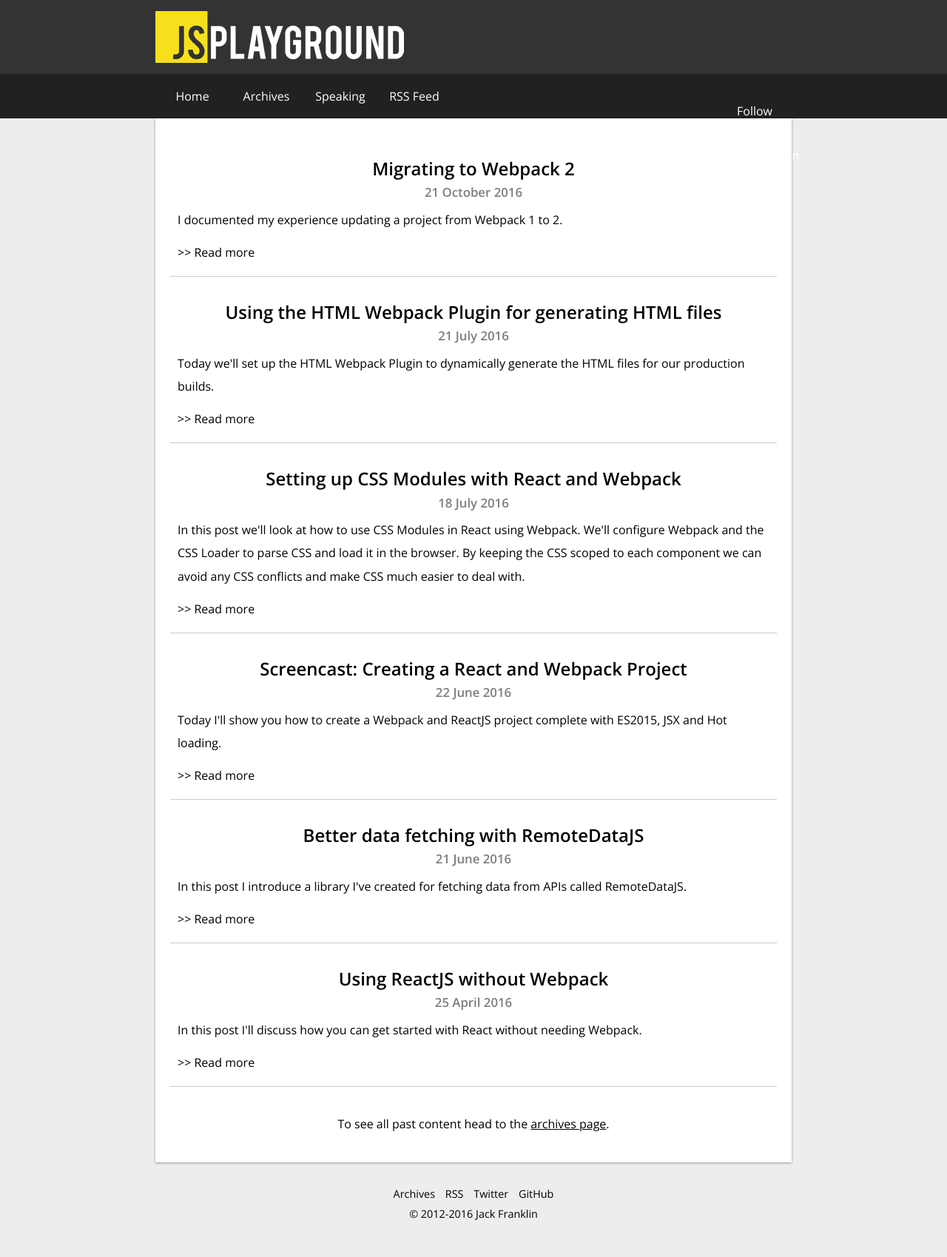
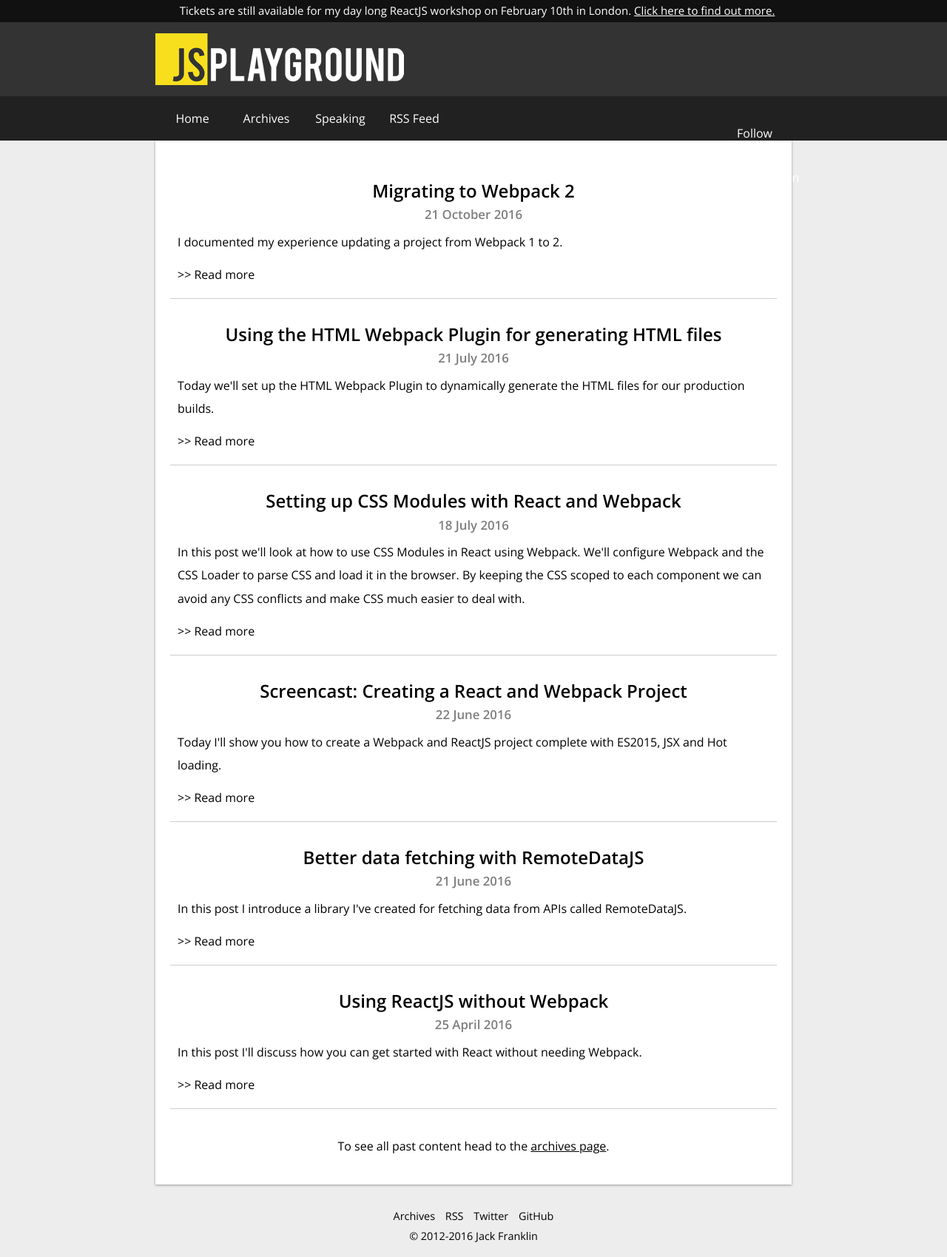
Before and after one commit to jackfranklin/javascriptplayground.com, a Jekyll site: the page built from index.html, in a window 1280 px wide. Shown: the whole page at 74% size. Built offline with Jekyll 4.4.1, drawn with Linux system fonts in a browser that asks for light colours; comment, search, counter and statistics services are not loaded; before the commit the page ends 1669 px from its top, so only the background shows below that.

Commit message:
Add workshops notification

```diff
--- a/_layouts/default.html
+++ b/_layouts/default.html
@@ -25,6 +25,9 @@
     }(document, "script", "twitter-wjs"));</script>
   </head>
   <body>
+    <div class="notification">
+      <p>Tickets are still available for my day long ReactJS workshop on February 10th in London. <a href="http://whiteoctoberevents.co.uk/training/learn-react">Click here to find out more.</a></p>
+    </div>
     <header class="site-header" role="banner">
       <div class="content-container">
         <h1 class="brand-name">
--- a/css/styles.css
+++ b/css/styles.css
@@ -308,6 +308,26 @@ ul.archives {
   font-style: italic;
 }
 
+.notification {
+  height: 30px;
+  line-height: 30px;
+  background: #111;
+  color: #fff;
+  font-size: 15px;
+  padding: 0 0 0 10px;
+  text-align: center;
+}
+
+.notification a:link,
+.notification a:visited {
+  color: #fff;
+}
+
+.notification a:hover {
+  text-decoration: none;
+}
+
+
 @media all and (max-width: 750px) {
   .content-container {
     width: 100%;
@@ -344,6 +364,12 @@ ul.archives {
   .search-form input {
     border: 1px solid #111;
     width: 80%;
+  }
+
+  .notification {
+    padding: 5px;
+    height: auto;
+    margin: 0;
   }
 }
 
```
